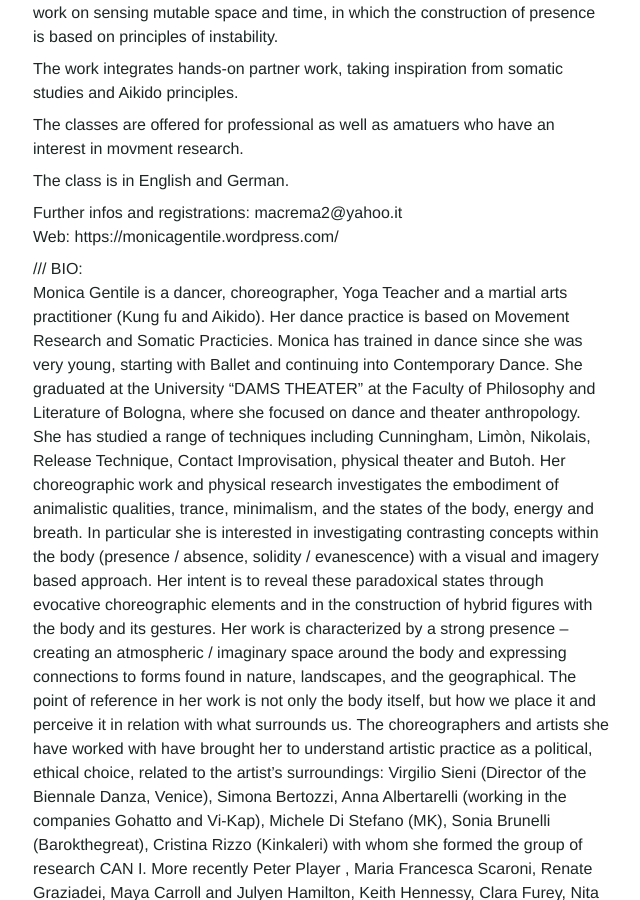
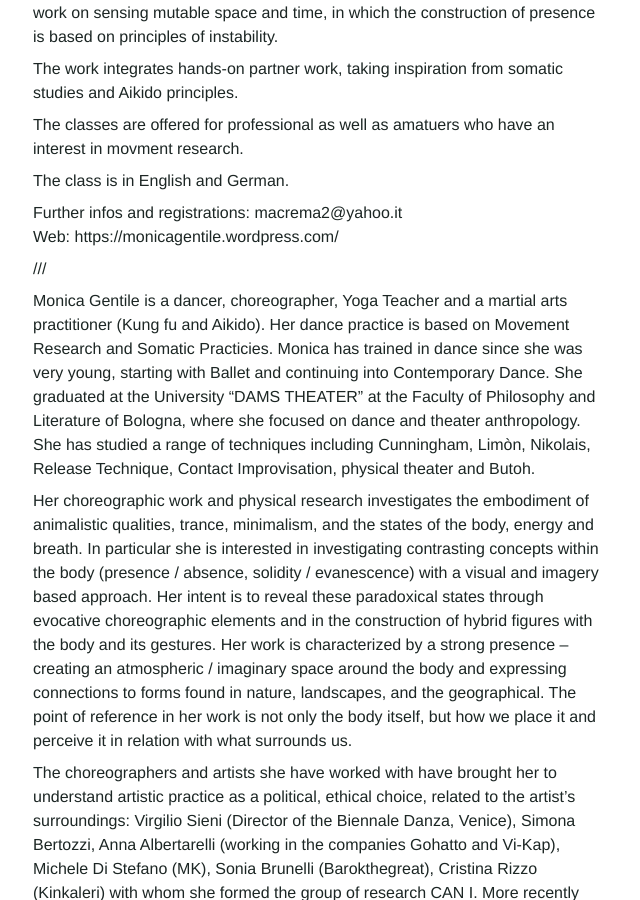
Before and after one commit to Kriesse/urbanraum, a Jekyll site: the page built from _classes/monica-gentile.md, in a window 1280 px wide and 900 px high, scrolled down 901 px. Shown: the whole window, without its empty margins (319-959 px from the left). Built offline with Jekyll 4.4.1, drawn with Linux system fonts in a browser that asks for light colours; nearby versions of some CDN libraries; some of the changed text lies outside the part shown.

Commit message:
Update monica-gentile.md

```diff
--- a/_classes/monica-gentile.md
+++ b/_classes/monica-gentile.md
@@ -21,12 +21,12 @@ level_en: "open level"
 level_de: "open level"
 
 price_en: |
-12 Euro: Drop-in
-55 Euro: 6 classes
+  12 Euro: Drop-in
+  55 Euro: 6 classes
 
 price_de: |
-12 Euro: Drop-in
-55 Euro: 6 Klassen
+  12 Euro: Drop-in
+  55 Euro: 6 Klassen
 
 description_en: |
 
@@ -42,11 +42,16 @@ description_en: |
   Further infos and registrations: macrema2@yahoo.it
   Web: https://monicagentile.wordpress.com/
 
-  /// BIO:
+
+  ///
+
+
   Monica Gentile is a dancer, choreographer, Yoga Teacher and a martial arts practitioner (Kung fu and Aikido). Her dance practice is based on Movement Research and Somatic Practicies. Monica has trained in dance since she was very young, starting with Ballet and continuing into Contemporary Dance. She graduated at the University “DAMS THEATER” at the Faculty of Philosophy and Literature of Bologna, where she focused on dance and theater anthropology. She has studied a range of techniques including Cunningham, Limòn, Nikolais, Release Technique, Contact Improvisation, physical theater and Butoh.
+
   Her choreographic work and physical research investigates the embodiment of animalistic qualities, trance, minimalism, and the states of the body, energy and breath. In particular she is interested in investigating contrasting concepts within the body (presence / absence, solidity / evanescence) with a visual and imagery based approach. Her intent is to reveal these paradoxical states through evocative choreographic elements and in the construction of hybrid figures with the body and its gestures. Her work is characterized by a strong presence – creating an atmospheric / imaginary space around the body and expressing connections to forms found in nature, landscapes, and the geographical. The point of reference in her work is not only the body itself, but how we place it and perceive it in relation with what surrounds us.
+
   The choreographers and artists she have worked with have brought her to understand artistic practice as a political, ethical choice, related to the artist’s surroundings: Virgilio Sieni (Director of the Biennale Danza, Venice), Simona Bertozzi, Anna Albertarelli (working in the companies Gohatto and Vi-Kap), Michele Di Stefano (MK), Sonia Brunelli (Barokthegreat), Cristina Rizzo (Kinkaleri) with whom she formed the group of research CAN I. More recently Peter Player , Maria Francesca Scaroni, Renate Graziadei, Maya Carroll and Julyen Hamilton, Keith Hennessy, Clara Furey, Nita Little, German Jarequi.
 
 description_de: |
-  s. English descritpion
+  s. English description
 ---
```
